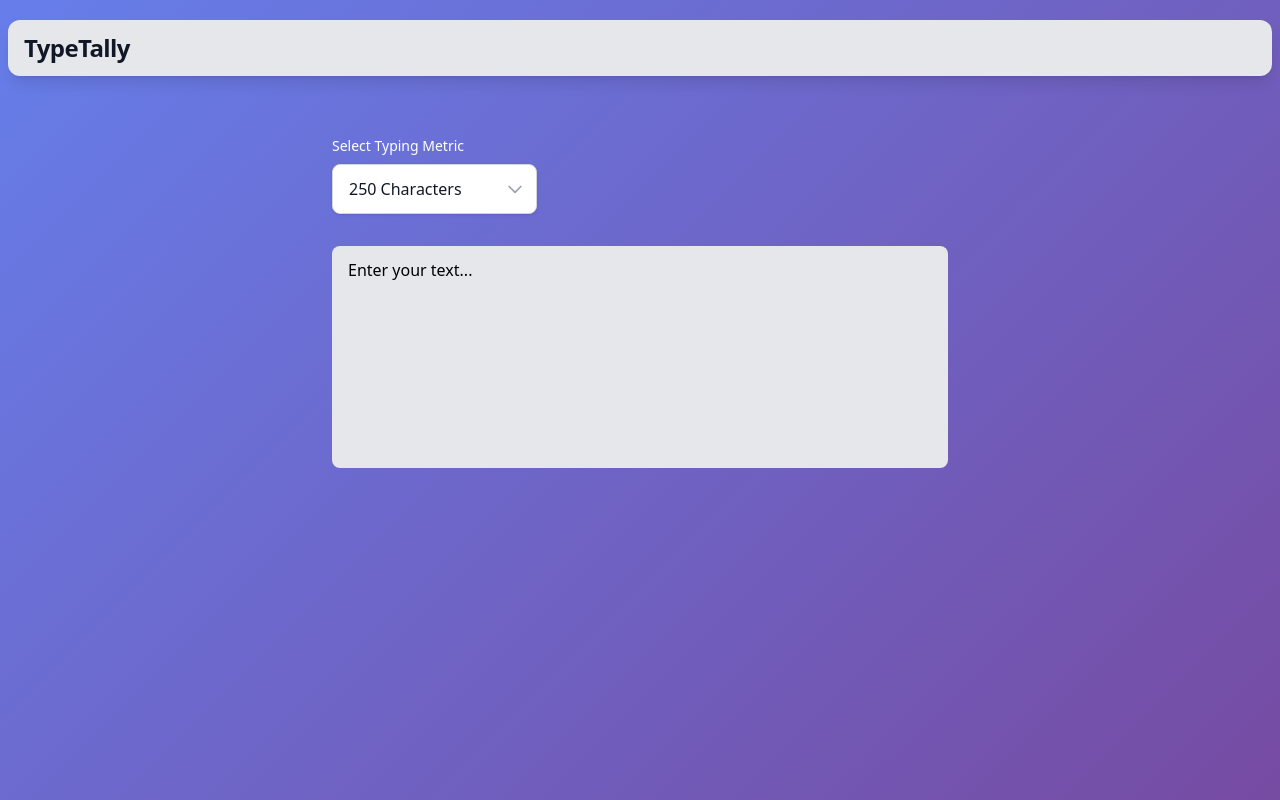
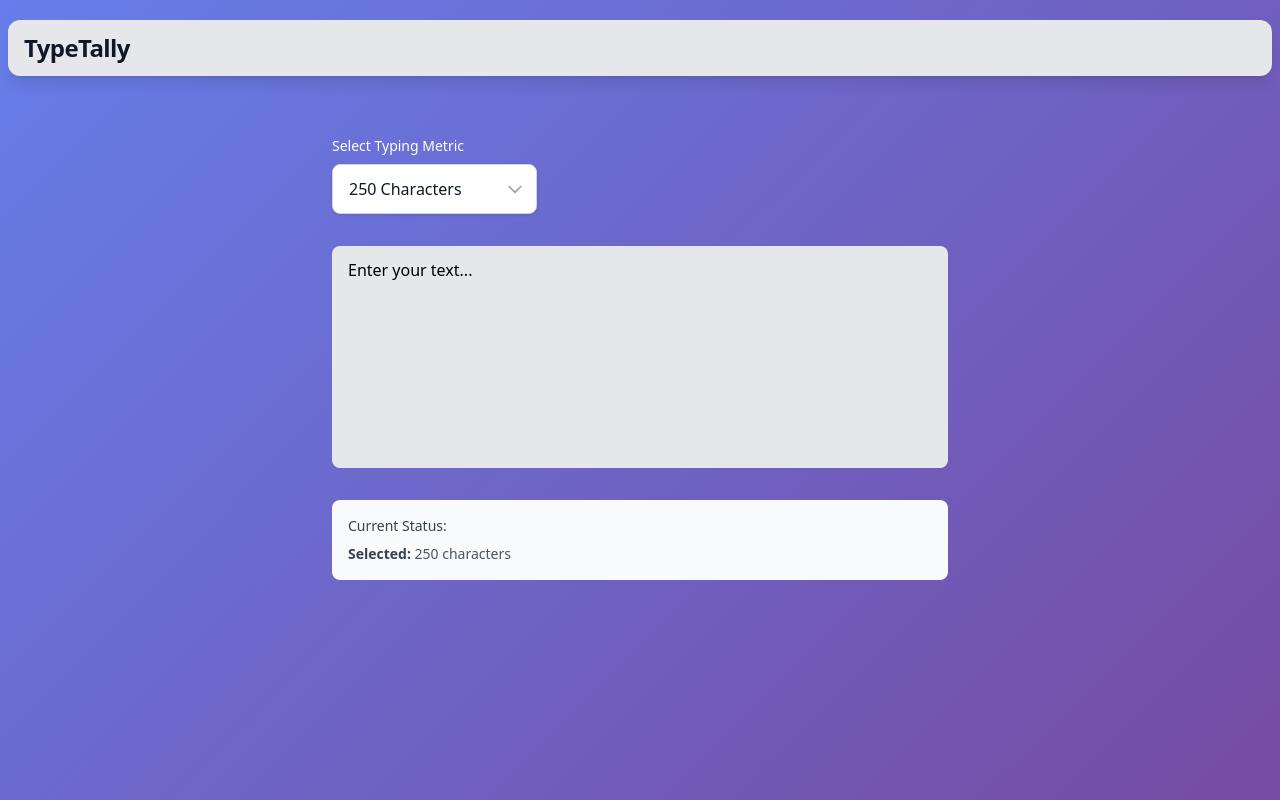
Before and after one commit to aehamdy/TypeTally, a React (Vite) app: page / in a window 1280 px wide. Built offline with nearby package versions, Linux system fonts and the light colour scheme.

Commit message:
Feat: Display the selected option

```diff
--- a/src/components/MainContent.tsx
+++ b/src/components/MainContent.tsx
@@ -67,6 +67,21 @@ const MainContent = () => {
             }
           />
         </div>
+
+        {/* Optional: Display current selections for debugging */}
+        {(selectedOption || textContent) && (
+          <div className="mt-4 p-4 bg-gray-50 rounded-lg">
+            <h3 className="text-sm font-medium text-gray-700 mb-2">
+              Current Status:
+            </h3>
+            {selectedOption && (
+              <p className="text-sm text-gray-600">
+                <span className="font-semibold text-gray-700">Selected:</span>{" "}
+                {selectedOption} characters
+              </p>
+            )}
+          </div>
+        )}
       </div>
     </div>
   );
```
